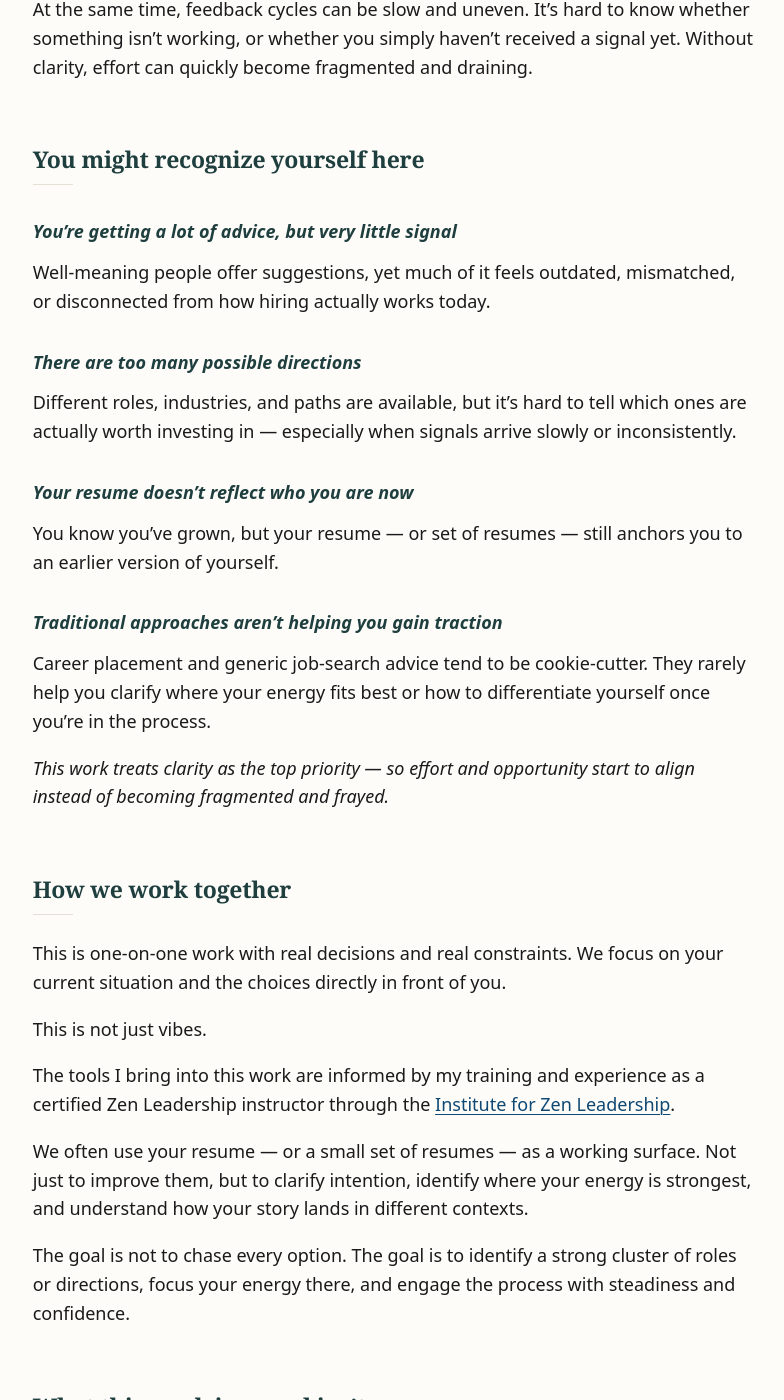
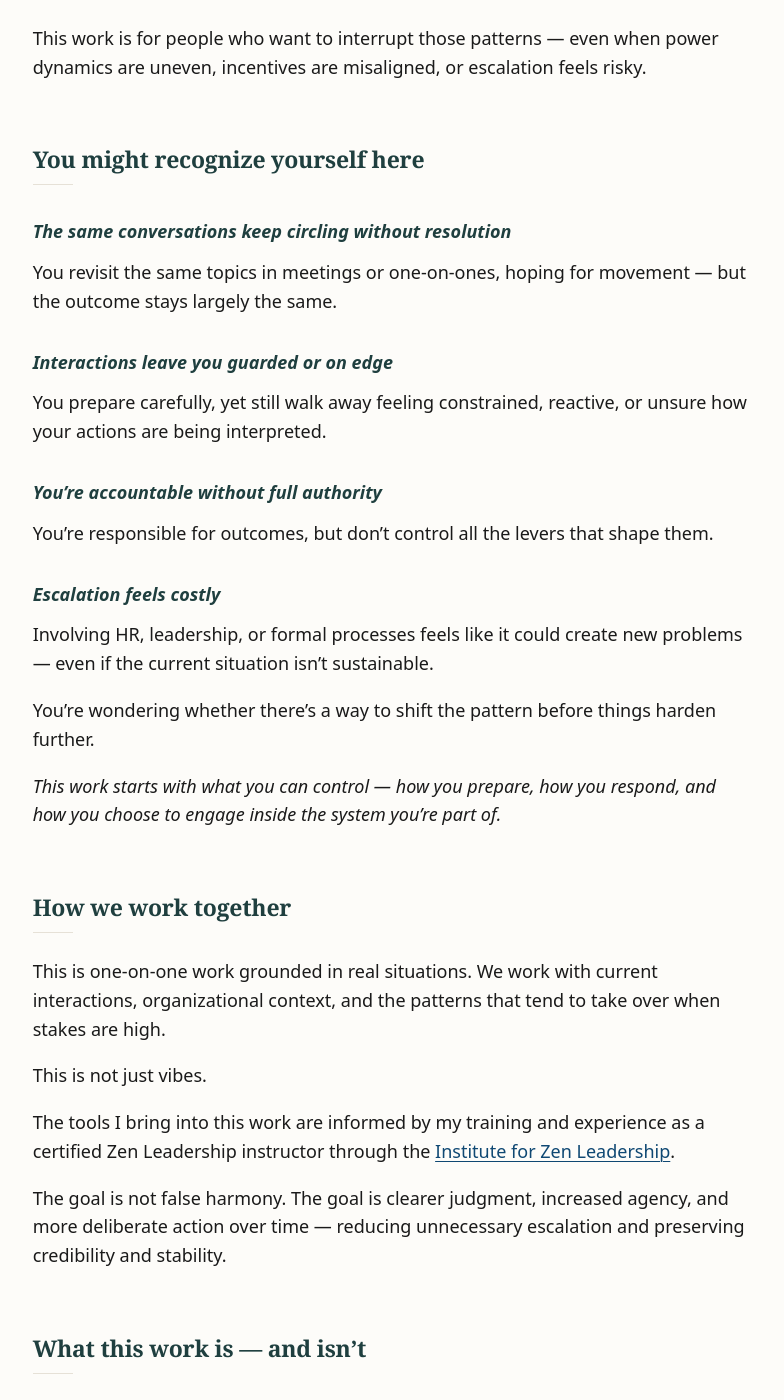
Before and after one commit to basil-family-lab/zen, a Jekyll site: the page built from workplace.md, in a window 1280 px wide and 1400 px high, scrolled down 747 px. Shown: the whole window, without its empty margins (247-1031 px from the left). Built offline with Jekyll 4.4.1, drawn with Linux system fonts in a browser that asks for light colours; some of the changed text lies outside the part shown.

Commit message:
feat: replace transition with workspace conflict

```diff
--- a/_data/home.yml
+++ b/_data/home.yml
@@ -30,6 +30,19 @@ credibility:
 situations:
   heading: People usually arrive here during one of these moments
   items:
+    - subheading: Workplace conflict that won’t resolve on its own
+      paragraphs:
+        - >
+          Repeating conversations.
+          Unclear authority.
+          Escalation feels risky.
+        - >
+          You want to act with clarity
+          without making the situation worse.
+      link:
+        url: /workplace/
+        label: Explore workplace support
+
     - subheading: Co-parenting in a high-conflict dynamic
       paragraphs:
         - >
@@ -42,18 +55,6 @@ situations:
       link:
         url: /co-parenting/
         label: Explore co-parenting support
-    - subheading: Professional transition after disruption
-      paragraphs:
-        - >
-          Too many options.
-          Too much advice.
-          Not enough signal.
-        - >
-          You want clarity about where to focus your energy
-          before making your next move.
-      link:
-        url: /transition/
-        label: Explore transition support
 
 closing:
   line: >
--- a/_data/transition.yml
+++ /dev/null
@@ -1,133 +0,0 @@
-hero:
-  heading: Navigating Transition Without Losing Your Center
-  body: >
-    I help people regain clarity and agency during professional transition —
-    especially after disruption they didn’t choose.
-    The work focuses on reducing confusion,
-    concentrating your energy,
-    and moving forward deliberately instead of reactively.
-  image: /assets/images/profile.jpg
-  image_alt: Michael Basil
-
-moment:
-  heading: This isn’t about rushing
-  paragraphs:
-    - >
-      Transition often comes with a flood of advice —
-      much of it projected from what worked for someone else
-      ten or even twenty years ago,
-      in a very different market and context.
-    - >
-      At the same time, feedback cycles can be slow and uneven.
-      It’s hard to know whether something isn’t working,
-      or whether you simply haven’t received a signal yet.
-      Without clarity, effort can quickly become fragmented and draining.
-
-situations:
-  heading: You might recognize yourself here
-  items:
-    - subheading: You’re getting a lot of advice, but very little signal
-      paragraphs:
-        - >
-          Well-meaning people offer suggestions,
-          yet much of it feels outdated,
-          mismatched,
-          or disconnected from how hiring actually works today.
-    - subheading: There are too many possible directions
-      paragraphs:
-        - >
-          Different roles, industries, and paths are available,
-          but it’s hard to tell which ones are actually worth investing in —
-          especially when signals arrive slowly or inconsistently.
-    - subheading: Your resume doesn’t reflect who you are now
-      paragraphs:
-        - >
-          You know you’ve grown,
-          but your resume — or set of resumes —
-          still anchors you to an earlier version of yourself.
-    - subheading: Traditional approaches aren’t helping you gain traction
-      paragraphs:
-        - >
-          Career placement and generic job-search advice
-          tend to be cookie-cutter.
-          They rarely help you clarify where your energy fits best
-          or how to differentiate yourself once you’re in the process.
-  closing_emphasis: >
-    This work treats clarity as the top priority —
-    so effort and opportunity start to align
-    instead of becoming fragmented and frayed.
-
-how_we_work:
-  heading: How we work together
-  paragraphs:
-    - >
-      This is one-on-one work with real decisions and real constraints.
-      We focus on your current situation
-      and the choices directly in front of you.
-    - >
-      This is not just vibes.
-    - >
-      The tools I bring into this work are informed by my training and experience
-      as a certified Zen Leadership instructor through the <a href="https://zenleader.global">Institute for Zen Leadership</a>.
-    - >
-      We often use your resume — or a small set of resumes —
-      as a working surface.
-      Not just to improve them,
-      but to clarify intention,
-      identify where your energy is strongest,
-      and understand how your story lands in different contexts.
-    - >
-      The goal is not to chase every option.
-      The goal is to identify a strong cluster of roles or directions,
-      focus your energy there,
-      and engage the process with steadiness and confidence.
-
-framing:
-  heading: What this work is — and isn’t
-  positives:
-    heading: This work supports
-    items:
-      - Clearer orientation during uncertainty
-      - More deliberate use of time and energy
-      - Stronger positioning for roles that actually fit
-      - Increased confidence in interviews and late-stage conversations
-  negatives:
-    heading: This work is not
-    items:
-      - A resume rewriting service
-      - Career placement or job guarantees
-      - Generic job-search advice
-      - Open-ended support without a defined scope
-
-testimonials:
-  heading: What people have said
-  groups:
-    - title: Outcomes
-      quotes:
-        - >
-          I’m much better able to understand where to cluster my energy
-          instead of chasing every possible opportunity.
-        - >
-          The process helped me focus on roles where my experience actually stood out.
-
-connect:
-  heading: Next step
-  intro_paragraphs:
-    - >
-      If this resonates, the work is typically done in a focused engagement
-      of five or ten one-on-one virtual sessions.
-      The number depends on the complexity of the transition
-      and what you’re trying to clarify or change.
-    - >
-      The next step is a free discovery consultation.
-      In that conversation, we’ll look at your current situation,
-      clarify what you’re aiming for,
-      and determine together whether this work is a good fit —
-      and if so, what a reasonable scope would be.
-    - >
-      There’s no obligation.
-  ctas:
-    - key: connect
-      label: Schedule a free discovery consultation
-      ga_event: conversion
-      ga_label: discovery_consultation
--- /dev/null
+++ b/_data/workplace.yml
@@ -0,0 +1,134 @@
+hero:
+  heading: Workplace Conflict When the Situation Is Stuck
+  body: >
+    I help professionals navigate ongoing workplace conflict
+    where the stakes are real and the path forward isn’t obvious —
+    even when other people involved may never change.
+    The work focuses on increasing your agency,
+    reducing unnecessary escalation,
+    and helping you act with clarity inside the system you’re already in.
+  image: /assets/images/profile.jpg
+  image_alt: Michael Basil
+
+moment:
+  heading: This isn’t about winning
+  paragraphs:
+    - >
+      Workplace conflict rarely resolves itself on its own.
+      Patterns tend to repeat,
+      conversations become more constrained,
+      and tension accumulates beneath the surface.
+    - >
+      This work is for people who want to interrupt those patterns —
+      even when power dynamics are uneven,
+      incentives are misaligned,
+      or escalation feels risky.
+
+situations:
+  heading: You might recognize yourself here
+  items:
+    - subheading: The same conversations keep circling without resolution
+      paragraphs:
+        - >
+          You revisit the same topics in meetings or one-on-ones,
+          hoping for movement —
+          but the outcome stays largely the same.
+    - subheading: Interactions leave you guarded or on edge
+      paragraphs:
+        - >
+          You prepare carefully,
+          yet still walk away feeling constrained,
+          reactive,
+          or unsure how your actions are being interpreted.
+    - subheading: You’re accountable without full authority
+      paragraphs:
+        - >
+          You’re responsible for outcomes,
+          but don’t control all the levers that shape them.
+    - subheading: Escalation feels costly
+      paragraphs:
+        - >
+          Involving HR, leadership, or formal processes
+          feels like it could create new problems —
+          even if the current situation isn’t sustainable.
+        - >
+          You’re wondering whether there’s a way
+          to shift the pattern before things harden further.
+  closing_emphasis: >
+    This work starts with what you can control —
+    how you prepare,
+    how you respond,
+    and how you choose to engage inside the system you’re part of.
+
+how_we_work:
+  heading: How we work together
+  paragraphs:
+    - >
+      This is one-on-one work grounded in real situations.
+      We work with current interactions,
+      organizational context,
+      and the patterns that tend to take over when stakes are high.
+    - >
+      This is not just vibes.
+    - >
+      The tools I bring into this work are informed by my training and experience
+      as a certified Zen Leadership instructor through the <a href="https://zenleader.global">Institute for Zen Leadership</a>.
+    - >
+      The goal is not false harmony.
+      The goal is clearer judgment,
+      increased agency,
+      and more deliberate action over time —
+      reducing unnecessary escalation
+      and preserving credibility and stability.
+
+framing:
+  heading: What this work is — and isn’t
+  positives:
+    heading: This work supports
+    items:
+      - More intentional communication under pressure
+      - Reduced reactivity in high-stakes professional moments
+      - Clearer decision-making within complex systems
+      - Greater stability and credibility over time
+  negatives:
+    heading: This work is not
+    items:
+      - HR mediation or legal advice
+      - Advocacy against colleagues or organizations
+      - Performance coaching or career optimization
+      - A guarantee of outcomes you don’t control
+
+testimonials:
+  heading: What people have said
+  groups:
+    - title: Outcomes
+      quotes:
+        - >
+          I’m able to prepare for difficult conversations
+          instead of reacting in the moment.
+        - >
+          It helped me see where I actually had agency
+          and where I didn’t — which changed how I engaged.
+
+connect:
+  heading: Next step
+  intro_paragraphs:
+    - >
+      If this resonates, the work is typically done in a focused engagement
+      of five or ten one-on-one virtual sessions.
+      The number depends on the complexity of the situation
+      and what you’re trying to stabilize or shift.
+    - >
+      The next step is a free discovery consultation.
+      In that conversation,
+      we’ll look at your current context,
+      clarify what you want to change,
+      and determine together whether this work is a good fit —
+      and if so, what a reasonable scope would be.
+    - >
+      There’s no obligation.
+  ctas:
+    - key: connect
+      label: Schedule a free discovery consultation
+      ga_event: conversion
+      ga_label: discovery_consultation
```
Also changed, not shown: workplace.md (renamed from transition.md, +4 -4 lines).
